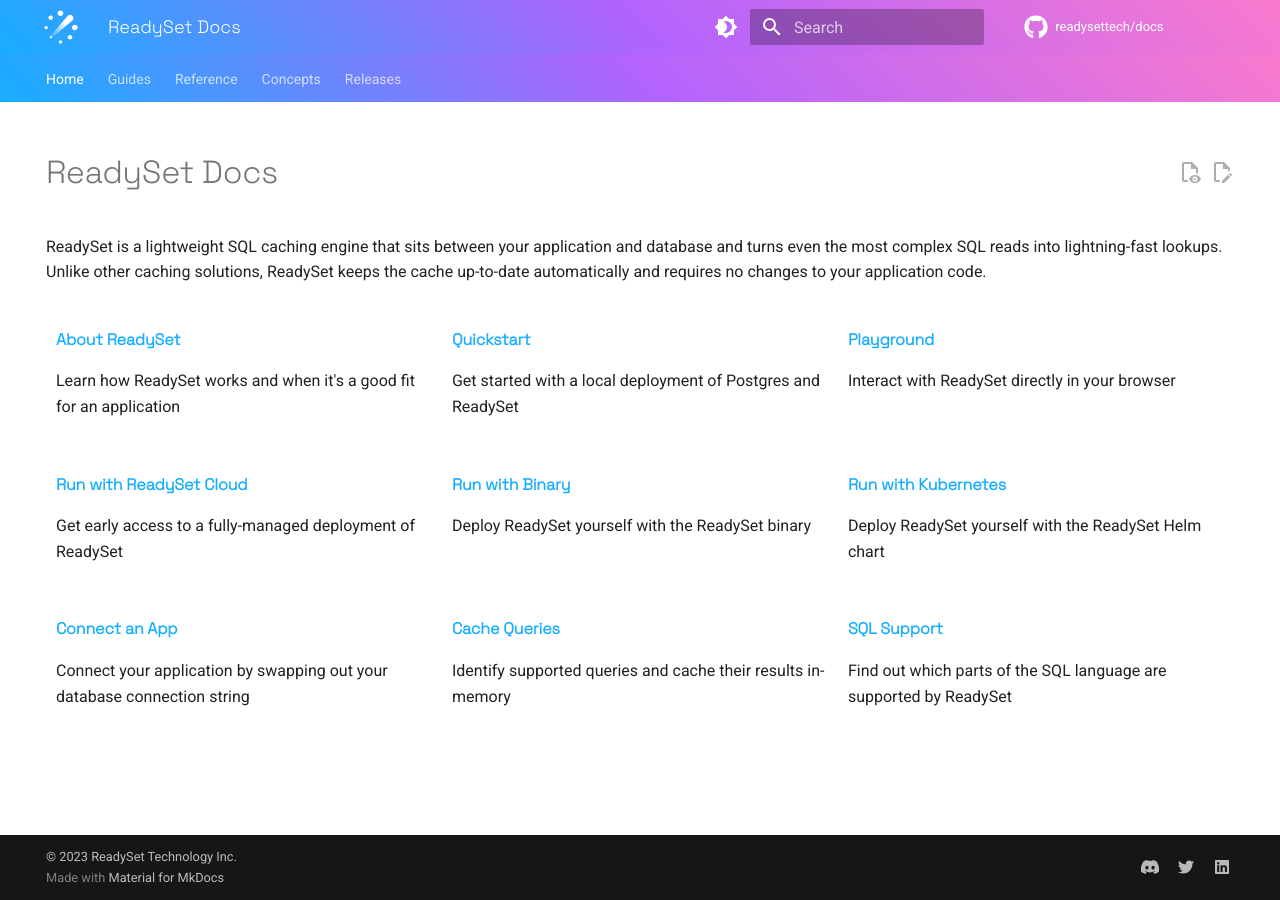
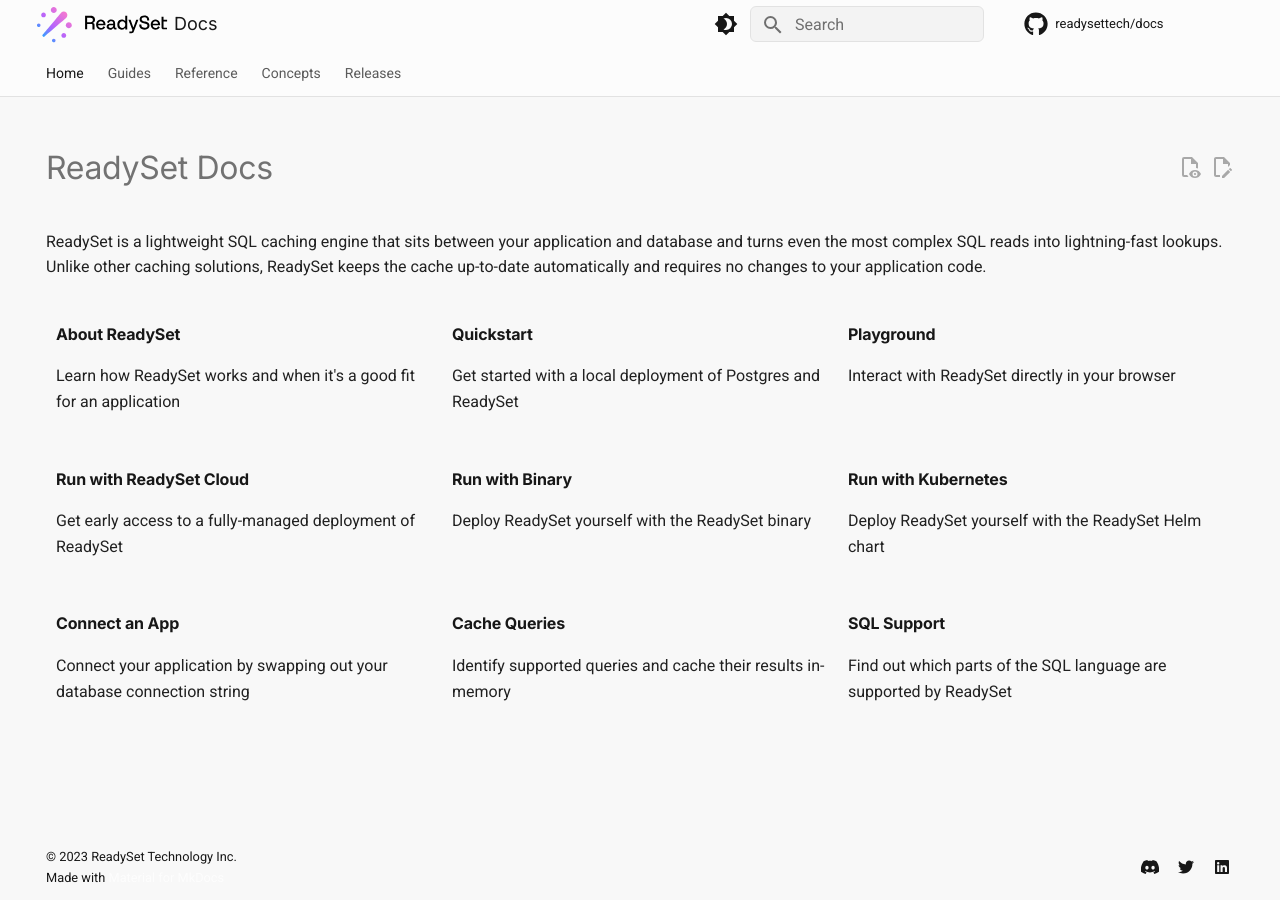
Before and after one commit to readysettech/docs-old, an MkDocs documentation site: the page built from docs/index.md, in a window 1280 px wide. Built offline with MkDocs 1.6.1 and Material for MkDocs 9.7.7, drawn with Linux system fonts in a browser that asks for light colours; comment, search, counter and statistics services are not loaded.

Commit message:
re-skin our docs ui

```diff
--- a/docs/stylesheets/extra.css
+++ b/docs/stylesheets/extra.css
@@ -1,13 +1,27 @@
 /* Font for headings  */
-@import url('https://fonts.googleapis.com/css2?family=Space+Grotesk:wght@300&display=swap');
+@import url('https://fonts.googleapis.com/css2?family=Inter:wght@400;500;600;700&display=swap');
 
 @font-face {
-  font-family: "Space Grotesk", sans-serif;
+  font-family: "Inter", sans-serif;
+}
+html {
+  --gray1: hsl(0, 0%, 99.0%);
+  --gray2: hsl(0, 0%, 97.3%);
+  --gray3: hsl(0, 0%, 95.1%);
+  --gray4: hsl(0, 0%, 93.0%);
+  --gray5: hsl(0, 0%, 90.9%);
+  --gray6: hsl(0, 0%, 88.7%);
+  --gray7: hsl(0, 0%, 85.8%);
+  --gray8: hsl(0, 0%, 78.0%);
+  --gray9: hsl(0, 0%, 56.1%);
+  --gray10: hsl(0, 0%, 52.3%);
+  --gray11: hsl(0, 0%, 43.5%);
+  --gray12: hsl(0, 0%, 9.0%);
 }
 
 h1, h2, h3,
 h4, h5, h6 {
-  font-family: "Space Grotesk";
+  font-family: "Inter";
 }
 
 /* Override heading font in sidenav and page toc */
@@ -23,7 +37,8 @@
 /* Top nav background and logo customizations */
 .md-header, .md-tabs {
   /* background: linear-gradient(44.99deg, #17AEFF 11.43%, #B263FE 43.27%, #F97ACE 85.89%); */
-  background: linear-gradient(44.99deg, #17AEFF, #B263FE , #F97ACE );
+  background: var(--gray1);
+  color: var(--gray12);
   /* background: linear-gradient(45deg, #17AEFF , #B263FE); */
   /* background: linear-gradient(44.99deg, #17AEFF 11.43%, #B263FE 33.27%, #263238 85.89%); */
   /* background: #17AEFF; */
@@ -31,28 +46,65 @@
   /* background: #F97ACE; */
 }
 
+.md-tabs {
+  border-bottom: 1px solid var(--gray6);
+
+}
+[dir=ltr] .md-header__title {
+  margin-left:4px;
+}
+
+.md-main {
+  background: var(--gray2);
+}
+
 .md-header__button.md-logo {
   padding: 1px;
   margin: 1px;
 }
 
+.md-footer-meta, .md-footer-meta * {
+  background-color: var(--gray2);
+  color: var(--gray12);
+}
 .md-header__button.md-logo > :-webkit-any(img,svg) {
-  height: 2.5rem;
+  height: 1.875rem;
+  transform: translateY(2%);
+}
+
+.md-nav--secondary .md-nav__title, .md-nav--lifted>.md-nav__list>.md-nav__item--active>.md-nav__link {
+  background: transparent;
+  box-shadow: none;
 }
 
 .md-header__topic:first-child {
-  font-family: "Space Grotesk";
+  font-family: "Inter";
   font-weight: normal;
 }
 
+.md-search__form {
+  background-color: var(--gray3);
+  border: 1px solid var(--gray6);
+  border-radius: 6px;
+  color: var(--gray11);
+}
+.md-search__input+.md-search__icon, .md-search__input::placeholder, .md-search__options>.md-icon{
+  color: var(--gray11);
+
+}
+
 .md-ellipsis {
-  font-family: "Space Grotesk";
+  font-family: "Inter";
+}
+
+.md-nav__link {
+  color: var(--gray11);
 }
 
 /* Custom primary and secondary colors */
 :root > * {
-  --md-primary-fg-color: #17AEFF;
-  --md-accent-fg-color: #B263FE;
+  --md-primary-fg-color: var(--gray12);
+  --md-accent-fg-color: var(--gray12);
 }
 
 /* Don't show copy to clipboard icon in command output */
--- a/mkdocs.yml
+++ b/mkdocs.yml
@@ -1,6 +1,6 @@
 # yaml-language-server: $schema=https://squidfunk.github.io/mkdocs-material/schema.json
 
-site_name: "ReadySet Docs"
+site_name: "Docs"
 repo_url: https://github.com/readysettech/docs
 repo_name: readysettech/docs
 edit_uri: edit/main/docs/
@@ -27,7 +27,7 @@
     # Heading fonts defined in stylesheets/extra.css
     text: Roboto
     code: Roboto Mono
-  logo: assets/White.svg
+  logo: assets/docslogo.svg
   favicon: assets/favicon.png
   icon:
     repo: fontawesome/brands/github
```
Also changed, not shown: docs/assets/DocsLogo.svg (added).
